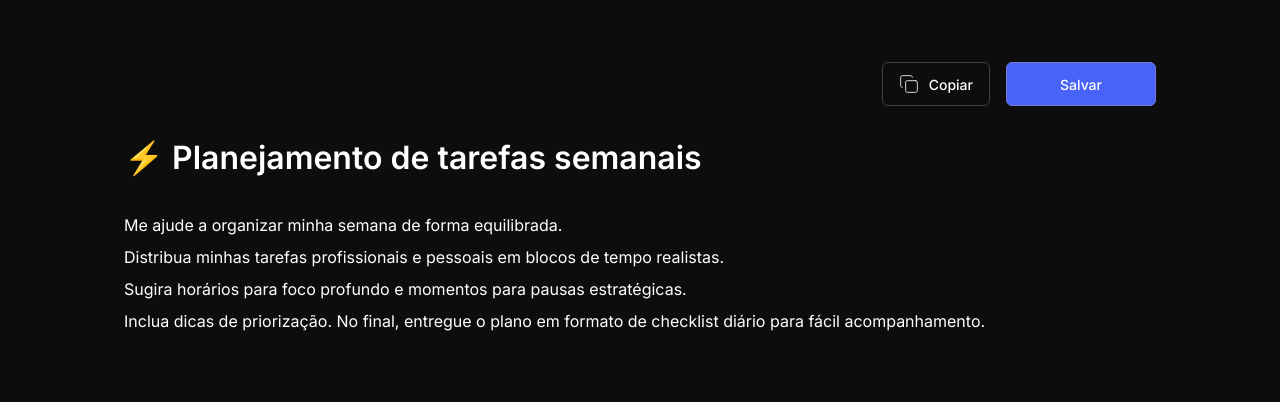
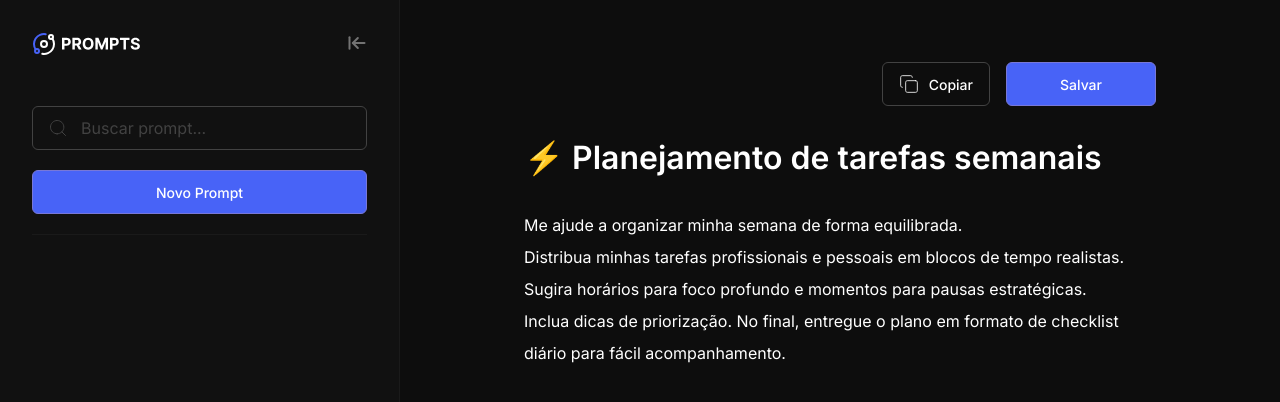
Before and after one commit to pmarcosfelipe/prompts-manager-ai, a plain HTML site: page index.html in a window 1280 px wide. Drawn offline with Linux system fonts and the light colour scheme.

Commit message:
creating project visual

```diff
--- a/index.html
+++ b/index.html
@@ -6,14 +6,34 @@
     <link rel="icon" type="image/svg+xml" href="assets/favicon.svg" />
     <link rel="stylesheet" href="style.css" />
 
-    <!-- Google Fonts: Inter -->
     <link href="https://fonts.googleapis.com/css2?family=Inter:wght@400;500;600;700&display=swap" rel="stylesheet" />
-
     <title>Prompts Manager AI</title>
   </head>
+
   <body>
     <div class="app">
-      <aside class="sidebar"></aside>
+      <button class="icon-button open-toggle" id="btn-open">
+        <img src="assets/open.svg" alt="Abrir Menu" class="icon" />
+      </button>
+
+      <aside class="sidebar">
+        <header class="sidebar-header">
+          <img src="assets/logo.svg" alt="Logo" class="logo" />
+
+          <button class="icon-button" id="btn-collapse">
+            <img src="assets/collapse.svg" alt="Fechar Menu" class="icon" />
+          </button>
+        </header>
+
+        <div class="sidebar-content">
+          <div class="search-container">
+            <img src="assets/search.svg" alt="Buscar" class="icon search-icon" />
+            <input type="text" class="search-input" id="search-input" placeholder="Buscar prompt..." />
+            <button class="btn-primary btn btn-full" id="btn-new">Novo Prompt</button>
+          </div>
+        </div>
+      </aside>
+
       <main class="main">
         <section class="main-header">
           <button id="btn-copy" class="btn-outline btn">
--- /dev/null
+++ b/script.js
@@ -0,0 +1,60 @@
+// Seleção dos elementos por id
+const elements = {
+  promptTitle: document.getElementById("prompt-title"),
+  promptContent: document.getElementById("prompt-content"),
+  titleWrapper: document.getElementById("title-wrapper"),
+  contentWrapper: document.getElementById("content-wrapper"),
+  btnOpen: document.getElementById("btn-open"),
+  btnCollapse: document.getElementById("btn-collapse"),
+  sidebar: document.querySelector(".sidebar"),
+};
+
+// Atualiza o estado do wrapper conforme o conteúdo do elemento
+function updateEditableWrapperState(element, wrapper) {
+  const hasText = element.textContent.trim().length > 0;
+
+  wrapper.classList.toggle("is-empty", !hasText);
+}
+
+// Atualiza o estado de todos os elementos editáveis
+function updateAllEditableStates() {
+  updateEditableWrapperState(elements.promptTitle, elements.titleWrapper);
+  updateEditableWrapperState(elements.promptContent, elements.contentWrapper);
+}
+
+// Adiciona ouvintes de evento input para atualização em tempo real
+function attachAllEditableHandlers() {
+  elements.promptTitle.addEventListener("input", function () {
+    updateEditableWrapperState(elements.promptTitle, elements.titleWrapper);
+  });
+
+  elements.promptContent.addEventListener("input", function () {
+    updateEditableWrapperState(elements.promptContent, elements.contentWrapper);
+  });
+
+  updateAllEditableStates();
+}
+
+// Função de inicialização
+function init() {
+  attachAllEditableHandlers();
+}
+
+// Executa a inicialização ao carregar o script
+init();
+
+function openSidebar() {
+  elements.sidebar.style.display = "flex";
+  elements.btnOpen.style.display = "none";
+}
+
+function closeSidebar() {
+  elements.sidebar.style.display = "none";
+  elements.btnOpen.style.display = "flex";
+}
+
+elements.btnOpen.addEventListener("click", openSidebar);
+elements.btnCollapse.addEventListener("click", closeSidebar);
+
+// Inicializa o estado da sidebar (aberta por padrão)
+openSidebar();
--- a/style.css
+++ b/style.css
@@ -153,3 +153,82 @@ button {
   font-size: 16px;
   color: var(--gray-200);
 }
+
+.icon-button {
+  padding: 0;
+  border: none;
+  background: transparent;
+  cursor: pointer;
+}
+
+.open-toggle {
+  position: absolute;
+  top: 62px;
+  left: 62px;
+  display: none;
+}
+
+.sidebar {
+  width: 400px;
+  height: 100vh;
+  display: flex;
+  flex-direction: column;
+  gap: 50px;
+  padding: 32px;
+  background-color: var(--gray-800);
+  border-right: 0.5px solid var(--gray-700);
+}
+
+.sidebar-header {
+  display: flex;
+  justify-content: space-between;
+  align-items: center;
+}
+
+.sidebar-content {
+  display: flex;
+  flex-direction: column;
+}
+
+.search-container {
+  display: flex;
+  flex-direction: column;
+  width: 100%;
+  position: relative;
+  padding-bottom: 20px;
+  border-bottom: 1px solid var(--gray-700);
+  gap: 20px;
+}
+
+.search-icon {
+  position: absolute;
+  left: 16px;
+  top: 22px;
+  transform: translateY(-50%);
+}
+
+.search-input {
+  background: transparent;
+  height: 44px;
+  width: 100%;
+  border: 1px solid var(--gray-200);
+  color: var(--white);
+  font-size: 16px;
+  outline: none;
+  border-radius: 6px;
+  padding-left: 48px;
+}
+
+.search-input::placeholder {
+  color: var(--gray-200);
+}
+
+.btn-full {
+  width: 100%;
+  align-items: center;
+  justify-content: center;
+}
+
+.logo {
+  height: 24px;
+}
```
